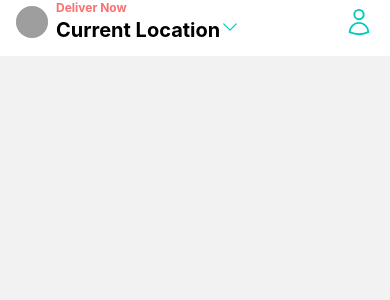
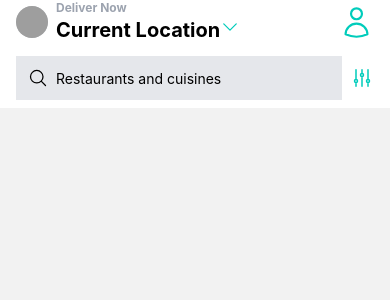
Before and after one commit to parixscm/reactNative_DeliverooClone, a React Native app: screen /Home in a window 390 px wide. Shown: the top 300 px of the page. Built offline with nearby package versions, Linux system fonts and the light colour scheme; grey boxes are pictures that could not be loaded.

Commit message:
🎨 Feat: ADD SearchBox to HomeScreen

```diff
--- a/screens/HomeScreen.js
+++ b/screens/HomeScreen.js
@@ -1,7 +1,12 @@
 import { useLayoutEffect } from "react";
-import { Image, SafeAreaView, Text, View } from "react-native";
+import { Image, SafeAreaView, Text, TextInput, View } from "react-native";
 import { useNavigation } from "@react-navigation/native";
-import { UserIcon, ChevronDownIcon } from "react-native-heroicons/outline";
+import {
+  UserIcon,
+  ChevronDownIcon,
+  AdjustmentsVerticalIcon,
+  MagnifyingGlassIcon,
+} from "react-native-heroicons/outline";
 
 const HomeScreen = () => {
   const navigation = useNavigation();
@@ -23,13 +28,25 @@ const HomeScreen = () => {
           className="w-7 h-7 p-4 bg-gray-300 rounded-full"
         />
         <View className="flex-1">
-          <Text className="text-xs text-red-400 font-bold">Deliver Now</Text>
+          <Text className="text-xs text-gray-400 font-bold">Deliver Now</Text>
           <Text className="text-xl font-bold">
             Current Location
             <ChevronDownIcon size={20} color="#00CCBB" />
           </Text>
         </View>
-        <UserIcon size={30} color="#00CCBB" />
+        <UserIcon size={35} color="#00CCBB" />
+      </View>
+
+      {/* Search */}
+      <View className="px-4 pb-2 flex-row items-center space-x-2">
+        <View className="p-3 flex-row flex-1 space-x-2 bg-gray-200">
+          <MagnifyingGlassIcon size={20} kcolor="gray" />
+          <TextInput
+            placeholder="Restaurants and cuisines"
+            keyboardType="default"
+          />
+        </View>
+        <AdjustmentsVerticalIcon color="#00CCBB" />
       </View>
     </SafeAreaView>
   );
```
